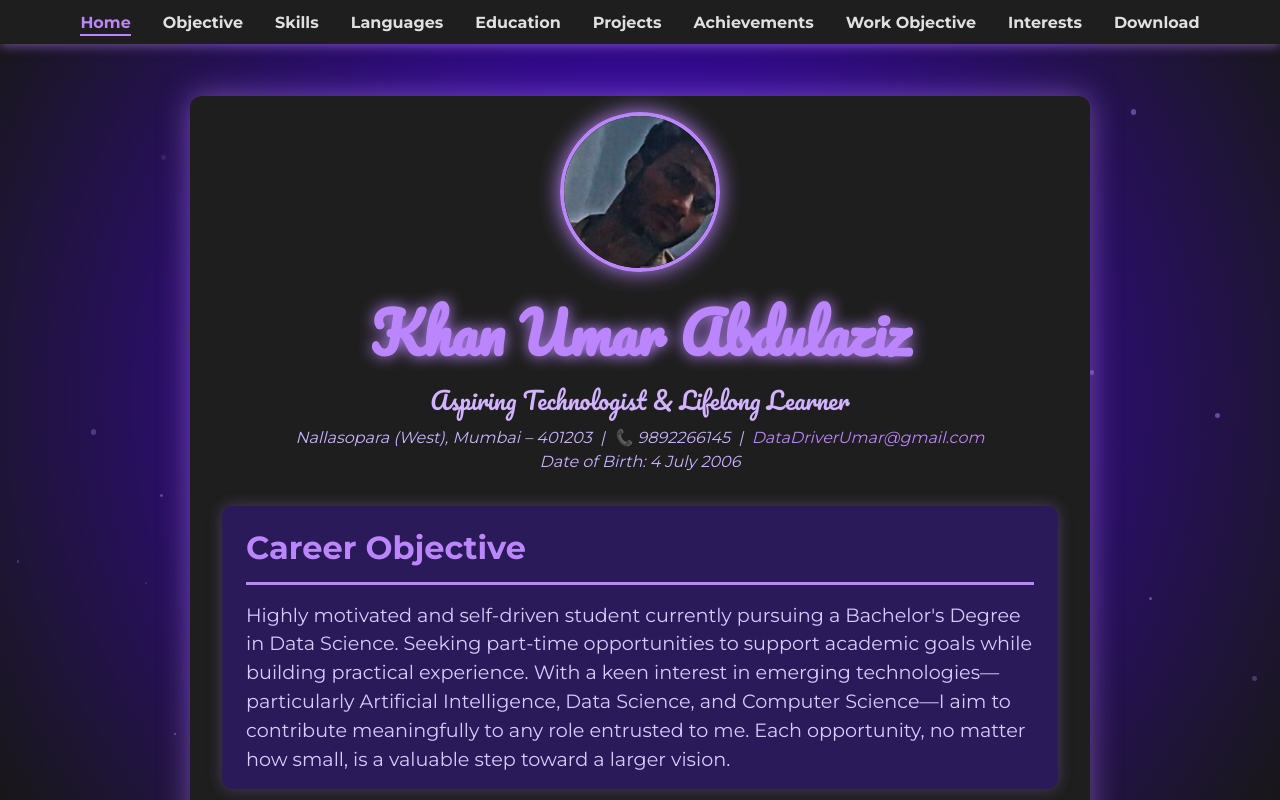
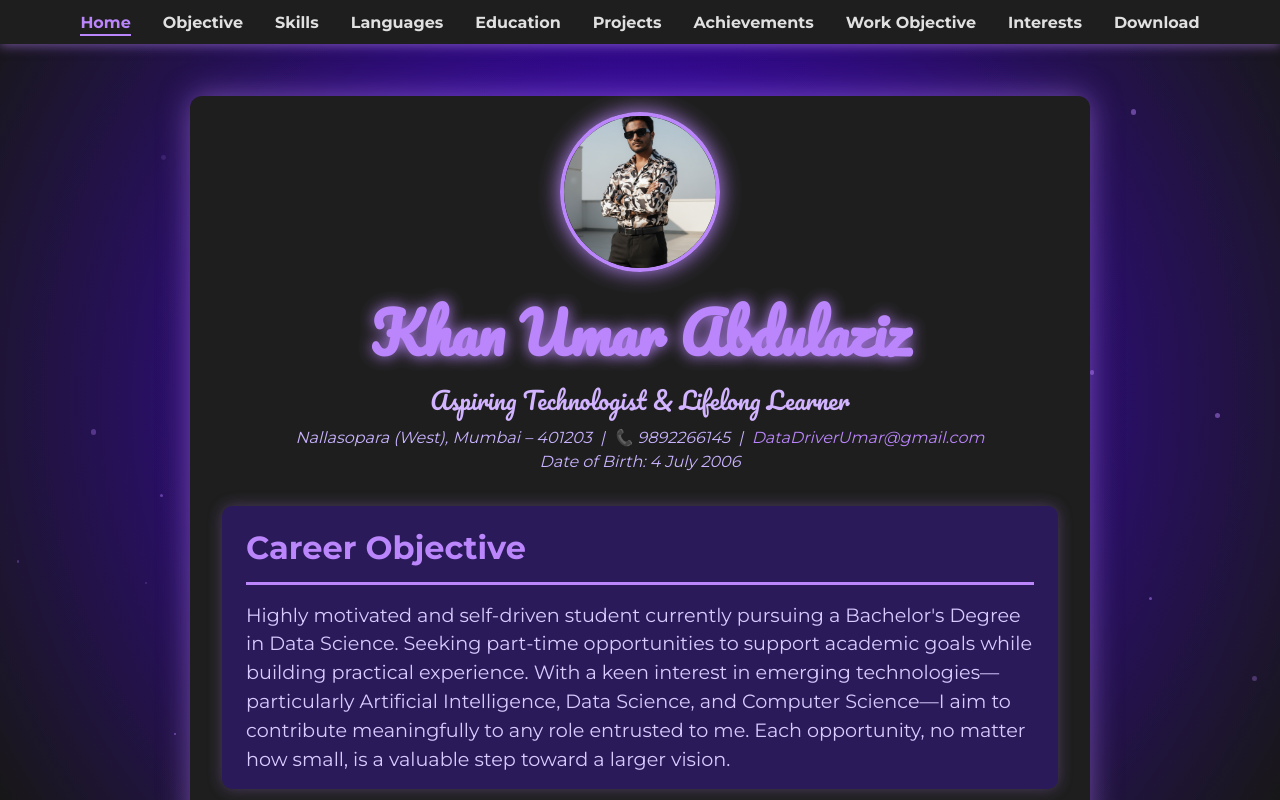
Before and after one commit to RizzyCoder19/Resume, a plain HTML site: page index.html in a window 1280 px wide. Shown: the top 800 px of the page. Drawn offline with Linux system fonts and the light colour scheme.

Commit message:
Update index.html

```diff
--- a/index.html
+++ b/index.html
@@ -26,7 +26,7 @@
   <main>
     <header id="header">
       <div class="profile-pic">
-        <img src="images/me.png" alt="Khan Umar Abdulaziz" />
+        <img src="him.png" alt="Khan Umar Abdulaziz" />
       </div>
       <h1>Khan Umar Abdulaziz</h1>
       <p class="tagline">Aspiring Technologist & Lifelong Learner</p>
```
